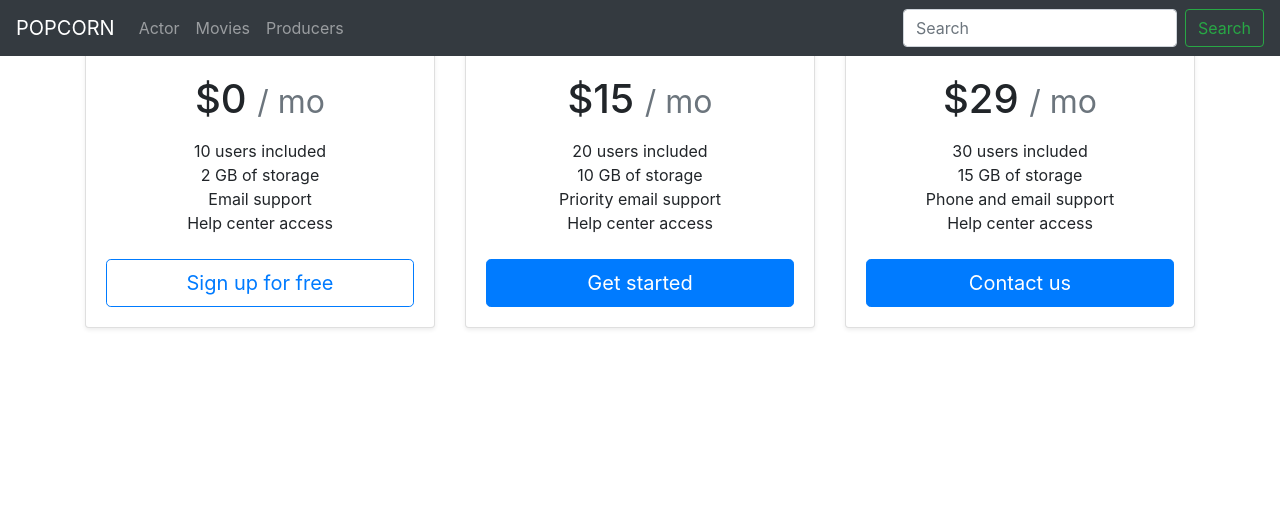
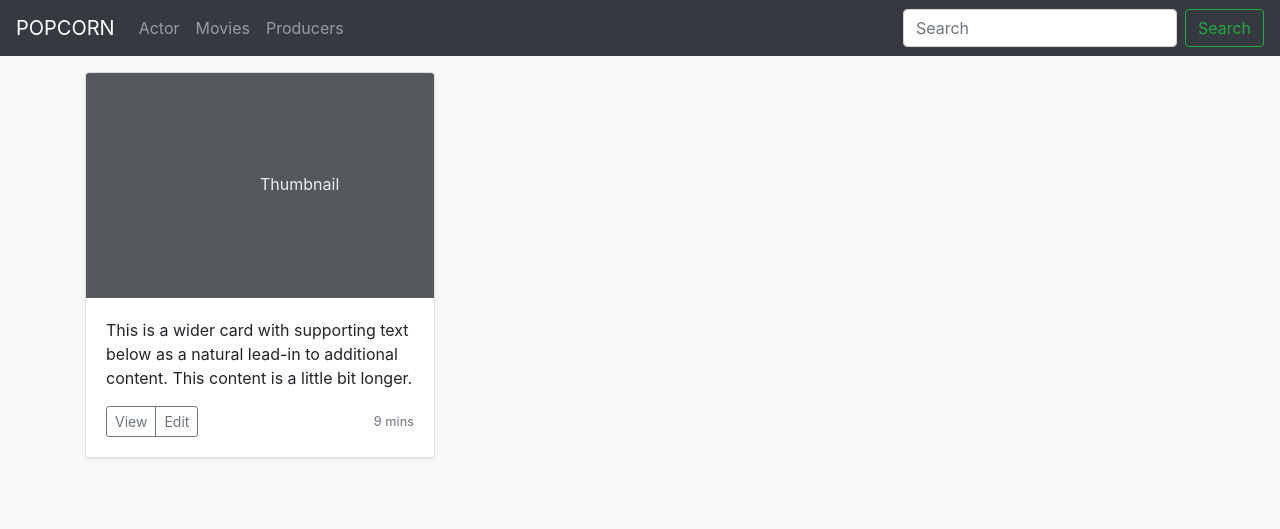
Before and after one commit to rishabhd1/popcorn-django, a Django app: page /actors/ in a window 1280 px wide. Shown: the top 529 px of the page. Run offline with Django 3.2, Linux system fonts and the light colour scheme; some libraries are stand-ins or nearby versions.

Commit message:
made changes in actors' html and few other polishes

```diff
--- a/actor/models.py
+++ b/actor/models.py
@@ -1,6 +1,6 @@
 from django.db import models
 
-class Actor (models.Model):
+class Actor(models.Model):
     name = models.CharField(max_length=50, blank=False, null=False)
     sex = models.CharField(max_length=20)
     dateOfBirth = models.DateField()
--- a/templates/actors/actors.html
+++ b/templates/actors/actors.html
@@ -1,51 +1,31 @@
 {% extends "base.html" %}
 
 {% block content %}
+<div class="album py-5 bg-light">
     <div class="container">
-    <div class="card-deck mb-3 text-center">
+
+        <div class="row">
+            <div class="col-md-4">
                 <div class="card mb-4 shadow-sm">
-            <div class="card-header">
-                <h4 class="my-0 font-weight-normal">Free</h4>
+                    <svg class="bd-placeholder-img card-img-top" width="100%" height="225"
+                        xmlns="http://www.w3.org/2000/svg" preserveAspectRatio="xMidYMid slice" focusable="false"
+                        role="img" aria-label="Placeholder: Thumbnail">
+                        <title>Placeholder</title>
+                        <rect width="100%" height="100%" fill="#55595c" /><text x="50%" y="50%" fill="#eceeef"
+                            dy=".3em">Thumbnail</text>
+                    </svg>
+                    <div class="card-body">
+                        <p class="card-text">This is a wider card with supporting text below as a natural lead-in to
+                            additional content. This content is a little bit longer.</p>
+                        <div class="d-flex justify-content-between align-items-center">
+                            <div class="btn-group">
+                                <button type="button" class="btn btn-sm btn-outline-secondary">View</button>
+                                <button type="button" class="btn btn-sm btn-outline-secondary">Edit</button>
                             </div>
-            <div class="card-body">
-                <h1 class="card-title pricing-card-title">$0 <small class="text-muted">/ mo</small></h1>
-                <ul class="list-unstyled mt-3 mb-4">
-                    <li>10 users included</li>
-                    <li>2 GB of storage</li>
-                    <li>Email support</li>
-                    <li>Help center access</li>
-                </ul>
-                <button type="button" class="btn btn-lg btn-block btn-outline-primary">Sign up for free</button>
+                            <small class="text-muted">9 mins</small>
                         </div>
                     </div>
-        <div class="card mb-4 shadow-sm">
-            <div class="card-header">
-                <h4 class="my-0 font-weight-normal">Pro</h4>
                 </div>
-            <div class="card-body">
-                <h1 class="card-title pricing-card-title">$15 <small class="text-muted">/ mo</small></h1>
-                <ul class="list-unstyled mt-3 mb-4">
-                    <li>20 users included</li>
-                    <li>10 GB of storage</li>
-                    <li>Priority email support</li>
-                    <li>Help center access</li>
-                </ul>
-                <button type="button" class="btn btn-lg btn-block btn-primary">Get started</button>
-            </div>
-        </div>
-        <div class="card mb-4 shadow-sm">
-            <div class="card-header">
-                <h4 class="my-0 font-weight-normal">Enterprise</h4>
-            </div>
-            <div class="card-body">
-                <h1 class="card-title pricing-card-title">$29 <small class="text-muted">/ mo</small></h1>
-                <ul class="list-unstyled mt-3 mb-4">
-                    <li>30 users included</li>
-                    <li>15 GB of storage</li>
-                    <li>Phone and email support</li>
-                    <li>Help center access</li>
-                </ul>
-                <button type="button" class="btn btn-lg btn-block btn-primary">Contact us</button>
             </div>
         </div>
     </div>
--- a/templates/base.html
+++ b/templates/base.html
@@ -46,12 +46,13 @@
 </header>
 
 <!-- Block -->
-
+<br>
 <body>
     {% block content %}
 
     {% endblock content %}
 </body>
+<br>
 
 <!-- Boostrap Javascript, jQuery and Popper.js -->
 <script src="https://code.jquery.com/jquery-3.3.1.slim.min.js"
--- a/templates/index.html
+++ b/templates/index.html
@@ -1,5 +1,5 @@
 {% extends "base.html" %}
 
 {% block content %}
-    <h1>Hello World</h1>
+
 {% endblock content %}
```
Lines whose indentation alone changed are shown as unchanged.
